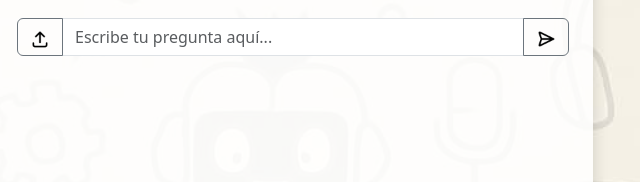
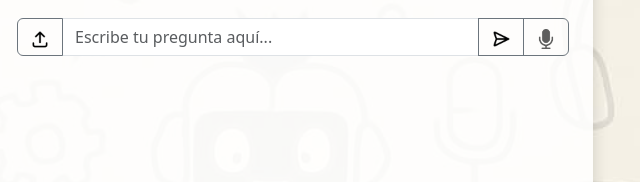
Before and after one commit to asierrodri/pipabot-v2, a website: page public/index.html in a window 1280 px wide. Shown: the part 173-355 px from the top of the page, 347-987 px from the left. Drawn offline with nearby package versions, Linux system fonts and the light colour scheme; no server answers.

Commit message:
reconocimiento de voz

```diff
--- a/public/index.html
+++ b/public/index.html
@@ -55,6 +55,11 @@
       <button class="btn btn-outline-secondary" type="button" onclick="preguntar()" aria-label="Enviar">
         <img src="img/send-2.png" alt="Enviar" width="20" height="20">
       </button>
+      <!-- Botón de micrófono -->
+      <button class="btn btn-outline-secondary" type="button" onclick="escuchar()" aria-label="Hablar">
+        <img src="img/micro.png" alt="Hablar" width="20" height="20">
+      </button>
+
     </div>
 
     <!-- Input de tipo archivo oculto -->
--- a/public/js/index.js
+++ b/public/js/index.js
@@ -233,3 +233,35 @@ document.getElementById('archivo').addEventListener('change', (e) => {
     ? `Archivo seleccionado: ${archivo.name}`
     : '';
 });
+
+//hablar
+function escuchar() {
+  if (!('webkitSpeechRecognition' in window)) {
+    alert('Tu navegador no soporta reconocimiento por voz');
+    return;
+  }
+
+  const reconocimiento = new webkitSpeechRecognition();
+  reconocimiento.lang = 'es-ES';
+  reconocimiento.interimResults = false;
+  reconocimiento.maxAlternatives = 1;
+
+  reconocimiento.onstart = () => {
+    console.log('🎙️ Escuchando...');
+  };
+
+  reconocimiento.onresult = (event) => {
+    const texto = event.results[0][0].transcript;
+    console.log('✅ Reconocido:', texto);
+
+    const input = document.getElementById('mensaje');
+    input.value = texto;
+    preguntar(); // enviar automáticamente
+  };
+
+  reconocimiento.onerror = (event) => {
+    console.error('❌ Error en reconocimiento:', event.error);
+  };
+
+  reconocimiento.start();
+}
```
Also changed, not shown: public/img/micro.png (added).
